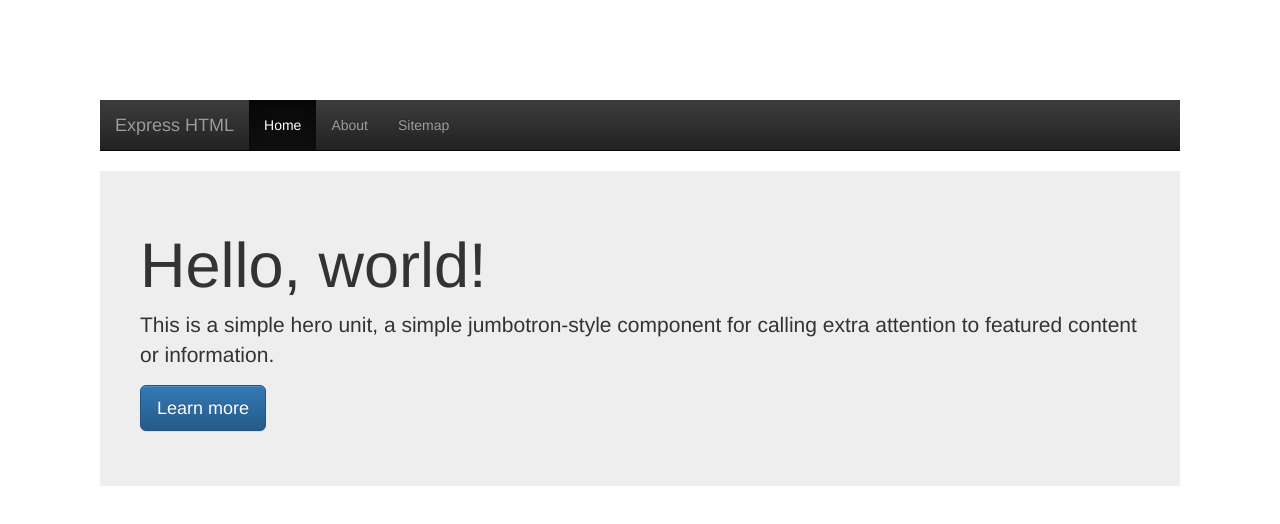
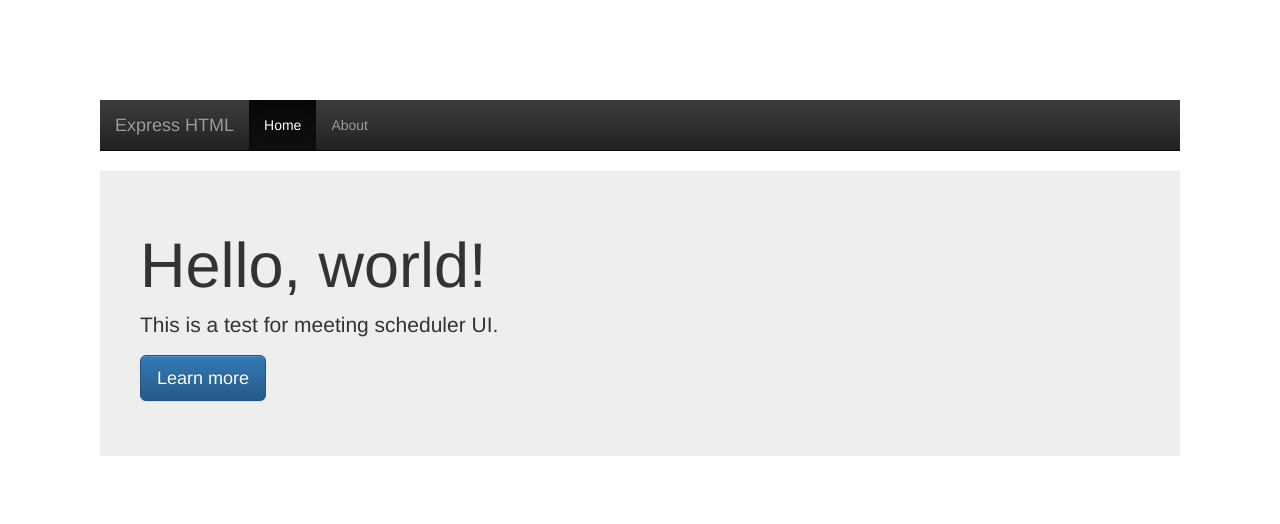
Before and after one commit to zednis/meeting-scheduler-api, a website: page fullcalendar/demos/index.html in a window 1280 px wide. Drawn offline with nearby package versions, Linux system fonts and the light colour scheme.

Commit message:
html test

```diff
--- a/fullcalendar/demos/index.html
+++ b/fullcalendar/demos/index.html
@@ -1,18 +1,4 @@
 <!DOCTYPE html>
-<!-- <html>
-<head>
-</head>
-
-<body><h1>Hello</h1></body>
-</html>
-
-
-<link href='../fullcalendar.min.css' rel='stylesheet' />
-<link href='../fullcalendar.print.min.css' rel='stylesheet' media='print' />
-
- -->
-
-
 <html>
 <head>
   <title>Express HTML</title>
@@ -33,15 +19,12 @@
       <li>
         <a href="/about">About</a>
       </li>
-      <li>
-        <a href="/sitemap">Sitemap</a>
-      </li>
     </ul>
   </div>
 </nav>
     <div class="jumbotron"  style="padding:40px;">
       <h1>Hello, world!</h1>
-      <p>This is a simple hero unit, a simple jumbotron-style component for calling extra attention to featured content or information.</p>
+      <p>This is a test for meeting scheduler UI.</p>
       <p><a class="btn btn-primary btn-lg" href="#" role="button">Learn more</a></p>
     </div>
   </div>
```
